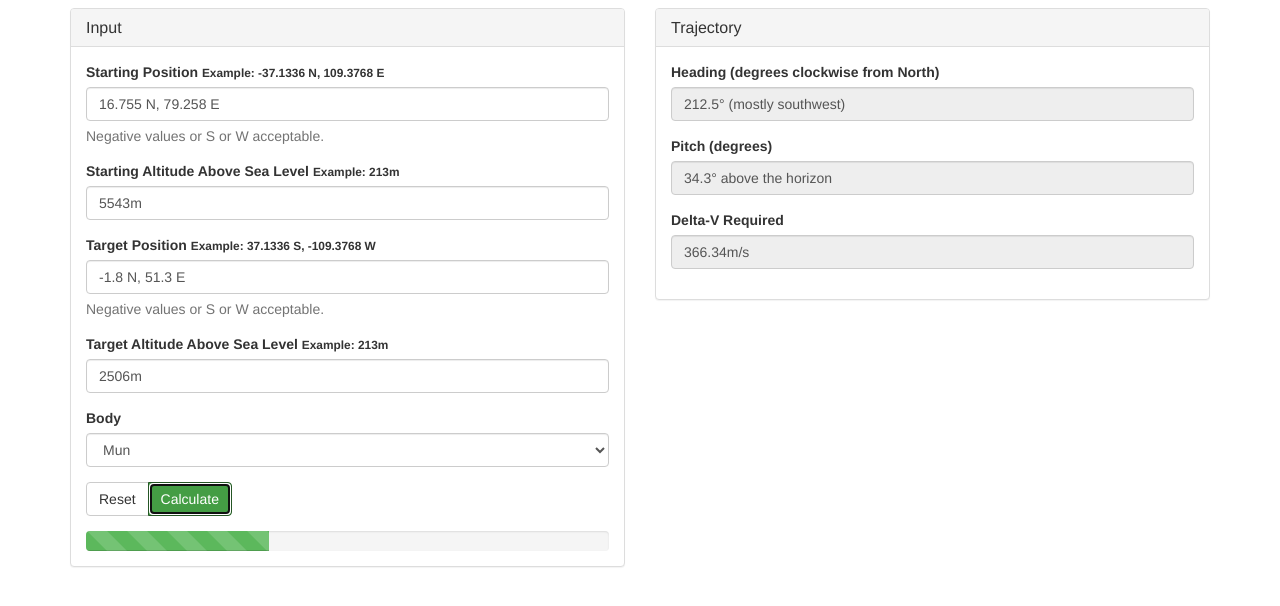
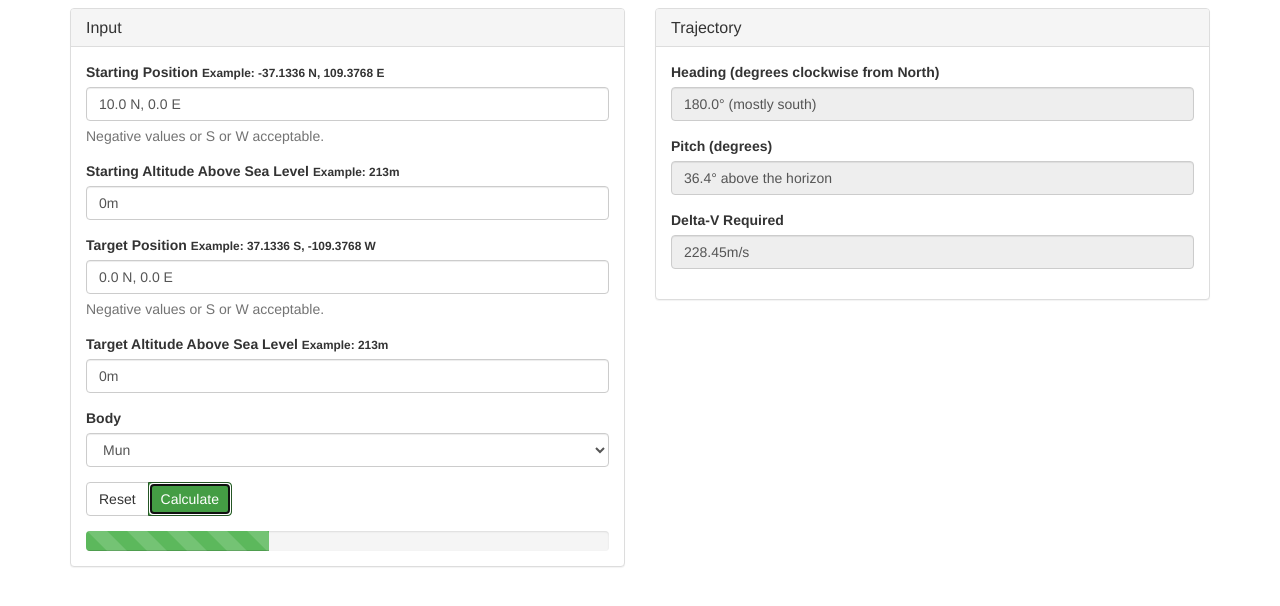
Before and after one commit to whiterook6/tunguska-event, a website: page index.html in a window 1280 px wide. Both pictures are taken after a click on the button "Calculate". Shown: the part 62-668 px from the top of the page. Drawn offline with nearby package versions, Linux system fonts and the light colour scheme.

Commit message:
Fixed atan2 issue:

```diff
--- a/index.html
+++ b/index.html
@@ -34,21 +34,21 @@
 						<form class="panel-body" id="form_input">
 							<div class="form-group">
 								<label for="starting_position" class="control-label">Starting Position <small>Example: -37.1336 N, 109.3768 E</small></label>
-								<input type="text" id="starting_position" class="form-control" value="16.755 N, 79.258 E"/>
+								<input type="text" id="starting_position" class="form-control" value="10.0 N, 0.0 E"/>
 								<p class="help-block">Negative values or S or W acceptable.</p>
 							</div>
 							<div class="form-group">
 								<label for="starting_asl" class="control-label">Starting Altitude Above Sea Level <small>Example: 213m</small></label>
-								<input type="text" id="starting_asl" class="form-control" value="5543m"/>
+								<input type="text" id="starting_asl" class="form-control" value="0m"/>
 							</div>
 							<div class="form-group">
 								<label for="target_position" class="control-label">Target Position <small>Example: 37.1336 S, -109.3768 W</small></label>
-								<input type="text" id="target_position" class="form-control" value="-1.8 N, 51.3 E"/>
+								<input type="text" id="target_position" class="form-control" value="0.0 N, 0.0 E"/>
 								<p class="help-block">Negative values or S or W acceptable.</p>
 							</div>
 							<div class="form-group">
 								<label for="target_asl" class="control-label">Target Altitude Above Sea Level <small>Example: 213m</small></label>
-								<input type="text" id="target_asl" class="form-control" value="2506m"/>
+								<input type="text" id="target_asl" class="form-control" value="0m"/>
 							</div>
 							<div class="form-group">
 								<label for="body_select" class="control-label">Body</label>
--- a/script.js
+++ b/script.js
@@ -99,8 +99,9 @@ $(function() {
 	// calculations ... urgh
 	function calculate_bearing(lat_1, lon_1, lat_2, lon_2){
 		return Math.atan2(
-			Math.cos(lat_1)*Math.sin(lat_2) - Math.sin(lat_1)*Math.cos(lat_2)*Math.cos(lon_2 - lon_1),
-			Math.sin(lon_2 - lon_1)*Math.cos(lat_2)
+			Math.sin(lon_2 - lon_1)*Math.cos(lat_2),
+			Math.cos(lat_1)*Math.sin(lat_2) - Math.sin(lat_1)*Math.cos(lat_2)*Math.cos(lon_2 - lon_1)
+
 		);
 	}
 
@@ -243,7 +244,7 @@ $(function() {
 		var orbit = calculate_optimal_orbit(start, new_end, body);
 		log_orbit('Initial Orbit', orbit);
 
-		for (var i = 0; i < 5; i++) {
+		for (var i = 0; i < 0; i++) {
 
 			// calculate how far the target travels over time and compensate
 			var true_anomaly = calculate_true_anomaly(orbit, start, new_end);
```
